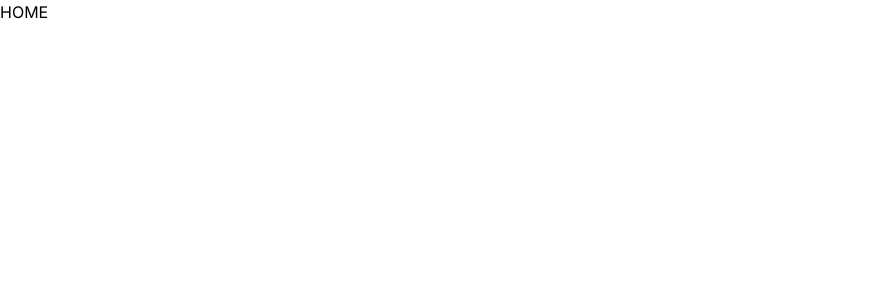
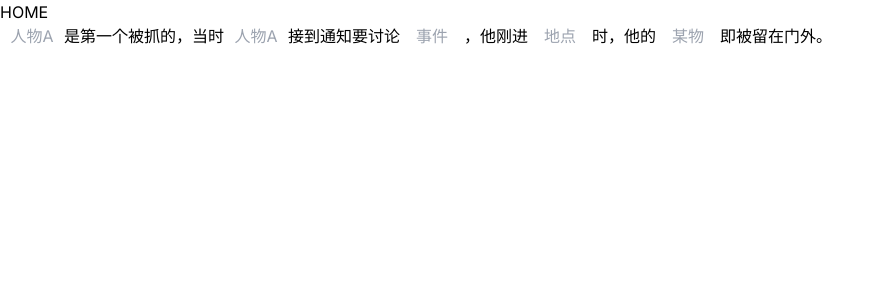
Before and after one commit to EvenL94/meme-joke-generator, a Next.js app: page / in a window 1280 px wide. Shown: the top 300 px of the page, without its empty margins (0-884 px from the left). Built offline with nearby package versions, Linux system fonts and the light colour scheme.

Commit message:
Add whw generator and TextReplacement component

```diff
--- /dev/null
+++ b/src/app/components/GeneratorWhw.tsx
@@ -0,0 +1,71 @@
+"use client";
+
+import React, { useState } from "react";
+import { emptyContentSet } from "@/app/functions";
+import TextReplacement from "./TextReplacement";
+
+const GeneratorFactory: React.FC = ({}) => {
+  const contents: { [key: string]: string } = {
+    charA: "人物A",
+    charB: "人物B",
+    charC: "人物C",
+    event: "事件",
+    loc: "地点",
+    sth: "某物",
+  };
+
+  const [replacements, setReplacements] = useState<{ [key: string]: string }>(
+    emptyContentSet(contents)
+  );
+
+  const handleChange = (
+    event: React.ChangeEvent<HTMLInputElement>,
+    label: string
+  ) => {
+    setReplacements((prev) => ({ ...prev, [label]: event.target.value }));
+  };
+
+  return (
+    <div>
+      <p>
+        <TextReplacement
+          label="charA"
+          contents={contents}
+          replacements={replacements}
+          onChange={handleChange}
+        />
+        是第一个被抓的，当时
+        <TextReplacement
+          label="charA"
+          contents={contents}
+          replacements={replacements}
+          onChange={handleChange}
+        />
+        接到通知要讨论
+        <TextReplacement
+          label="event"
+          contents={contents}
+          replacements={replacements}
+          onChange={handleChange}
+        />
+        ，他刚进
+        <TextReplacement
+          label="loc"
+          contents={contents}
+          replacements={replacements}
+          onChange={handleChange}
+        />
+        时，他的
+        <TextReplacement
+          label="sth"
+          contents={contents}
+          replacements={replacements}
+          onChange={handleChange}
+        />
+        即被留在门外。
+      </p>
+    </div>
+  );
+};
+
+export default GeneratorFactory;
--- /dev/null
+++ b/src/app/components/TextReplacement.tsx
@@ -0,0 +1,28 @@
+import React from "react";
+
+interface TextReplacementProps {
+  label: string;
+  contents: { [key: string]: string };
+  replacements: { [key: string]: string };
+  onChange: (e: React.ChangeEvent<HTMLInputElement>, label: string) => void;
+}
+
+const TextReplacement: React.FC<TextReplacementProps> = ({
+  label,
+  contents,
+  replacements,
+  onChange,
+}) => {
+  return (
+    <input
+      className="w-16 outline-none hover:bg-blue-100 text-center placeholder:text-center"
+      placeholder={contents[label]}
+      value={replacements[label]}
+      onChange={(event) => {
+        onChange(event, label);
+      }}
+    />
+  );
+};
+
+export default TextReplacement;
--- /dev/null
+++ b/src/app/functions.ts
@@ -0,0 +1,13 @@
+// Replace contents to empty string to set initial status of a generator
+export function emptyContentSet(set: { [key: string]: string }): {
+  [key: string]: string;
+} {
+  const newObj: { [key: string]: string } = {};
+  for (const key in set) {
+    if (set.hasOwnProperty(key)) {
+      newObj[key] = "";
+    }
+  }
+
+  return newObj;
+}
--- a/src/app/page.tsx
+++ b/src/app/page.tsx
@@ -1,117 +1,20 @@
-import Image from "next/image";
+"use client";
+
+import React, { useState } from "react";
+import GeneratorWhw from "./components/GeneratorWhw";
 
 export default function Home() {
+  // const [val, setVal] = useState("");
+  // const handleChangeVal = (event: React.ChangeEvent<HTMLInputElement>) => {
+  //   setVal(event.target.value);
+  // };
   return (
-    // <main className="flex min-h-screen flex-col items-center justify-between p-24">
-    //   <div className="z-10 w-full max-w-5xl items-center justify-between font-mono text-sm lg:flex">
-    //     <p className="fixed left-0 top-0 flex w-full justify-center border-b border-gray-300 bg-gradient-to-b from-zinc-200 pb-6 pt-8 backdrop-blur-2xl dark:border-neutral-800 dark:bg-zinc-800/30 dark:from-inherit lg:static lg:w-auto  lg:rounded-xl lg:border lg:bg-gray-200 lg:p-4 lg:dark:bg-zinc-800/30">
-    //       Get started by editing&nbsp;
-    //       <code className="font-mono font-bold">src/app/page.tsx</code>
-    //     </p>
-    //     <div className="fixed bottom-0 left-0 flex h-48 w-full items-end justify-center bg-gradient-to-t from-white via-white dark:from-black dark:via-black lg:static lg:size-auto lg:bg-none">
-    //       <a
-    //         className="pointer-events-none flex place-items-center gap-2 p-8 lg:pointer-events-auto lg:p-0"
-    //         href="https://vercel.com?utm_source=create-next-app&utm_medium=appdir-template&utm_campaign=create-next-app"
-    //         target="_blank"
-    //         rel="noopener noreferrer"
-    //       >
-    //         By{" "}
-    //         <Image
-    //           src="/vercel.svg"
-    //           alt="Vercel Logo"
-    //           className="dark:invert"
-    //           width={100}
-    //           height={24}
-    //           priority
-    //         />
-    //       </a>
-    //     </div>
-    //   </div>
-
-    //   <div className="relative z-[-1] flex place-items-center before:absolute before:h-[300px] before:w-full before:-translate-x-1/2 before:rounded-full before:bg-gradient-radial before:from-white before:to-transparent before:blur-2xl before:content-[''] after:absolute after:-z-20 after:h-[180px] after:w-full after:translate-x-1/3 after:bg-gradient-conic after:from-sky-200 after:via-blue-200 after:blur-2xl after:content-[''] before:dark:bg-gradient-to-br before:dark:from-transparent before:dark:to-blue-700 before:dark:opacity-10 after:dark:from-sky-900 after:dark:via-[#0141ff] after:dark:opacity-40 sm:before:w-[480px] sm:after:w-[240px] before:lg:h-[360px]">
-    //     <Image
-    //       className="relative dark:drop-shadow-[0_0_0.3rem_#ffffff70] dark:invert"
-    //       src="/next.svg"
-    //       alt="Next.js Logo"
-    //       width={180}
-    //       height={37}
-    //       priority
-    //     />
-    //   </div>
-
-    //   <div className="mb-32 grid text-center lg:mb-0 lg:w-full lg:max-w-5xl lg:grid-cols-4 lg:text-left">
-    //     <a
-    //       href="https://nextjs.org/docs?utm_source=create-next-app&utm_medium=appdir-template&utm_campaign=create-next-app"
-    //       className="group rounded-lg border border-transparent px-5 py-4 transition-colors hover:border-gray-300 hover:bg-gray-100 hover:dark:border-neutral-700 hover:dark:bg-neutral-800/30"
-    //       target="_blank"
-    //       rel="noopener noreferrer"
-    //     >
-    //       <h2 className="mb-3 text-2xl font-semibold">
-    //         Docs{" "}
-    //         <span className="inline-block transition-transform group-hover:translate-x-1 motion-reduce:transform-none">
-    //           -&gt;
-    //         </span>
-    //       </h2>
-    //       <p className="m-0 max-w-[30ch] text-sm opacity-50">
-    //         Find in-depth information about Next.js features and API.
-    //       </p>
-    //     </a>
-
-    //     <a
-    //       href="https://nextjs.org/learn?utm_source=create-next-app&utm_medium=appdir-template-tw&utm_campaign=create-next-app"
-    //       className="group rounded-lg border border-transparent px-5 py-4 transition-colors hover:border-gray-300 hover:bg-gray-100 hover:dark:border-neutral-700 hover:dark:bg-neutral-800/30"
-    //       target="_blank"
-    //       rel="noopener noreferrer"
-    //     >
-    //       <h2 className="mb-3 text-2xl font-semibold">
-    //         Learn{" "}
-    //         <span className="inline-block transition-transform group-hover:translate-x-1 motion-reduce:transform-none">
-    //           -&gt;
-    //         </span>
-    //       </h2>
-    //       <p className="m-0 max-w-[30ch] text-sm opacity-50">
-    //         Learn about Next.js in an interactive course with&nbsp;quizzes!
-    //       </p>
-    //     </a>
-
-    //     <a
-    //       href="https://vercel.com/templates?framework=next.js&utm_source=create-next-app&utm_medium=appdir-template&utm_campaign=create-next-app"
-    //       className="group rounded-lg border border-transparent px-5 py-4 transition-colors hover:border-gray-300 hover:bg-gray-100 hover:dark:border-neutral-700 hover:dark:bg-neutral-800/30"
-    //       target="_blank"
-    //       rel="noopener noreferrer"
-    //     >
-    //       <h2 className="mb-3 text-2xl font-semibold">
-    //         Templates{" "}
-    //         <span className="inline-block transition-transform group-hover:translate-x-1 motion-reduce:transform-none">
-    //           -&gt;
-    //         </span>
-    //       </h2>
-    //       <p className="m-0 max-w-[30ch] text-sm opacity-50">
-    //         Explore starter templates for Next.js.
-    //       </p>
-    //     </a>
-
-    //     <a
-    //       href="https://vercel.com/new?utm_source=create-next-app&utm_medium=appdir-template&utm_campaign=create-next-app"
-    //       className="group rounded-lg border border-transparent px-5 py-4 transition-colors hover:border-gray-300 hover:bg-gray-100 hover:dark:border-neutral-700 hover:dark:bg-neutral-800/30"
-    //       target="_blank"
-    //       rel="noopener noreferrer"
-    //     >
-    //       <h2 className="mb-3 text-2xl font-semibold">
-    //         Deploy{" "}
-    //         <span className="inline-block transition-transform group-hover:translate-x-1 motion-reduce:transform-none">
-    //           -&gt;
-    //         </span>
-    //       </h2>
-    //       <p className="m-0 max-w-[30ch] text-balance text-sm opacity-50">
-    //         Instantly deploy your Next.js site to a shareable URL with Vercel.
-    //       </p>
-    //     </a>
-    //   </div>
-    // </main>
-
     <div>
       <p> HOME</p>
+      {/* <GeneratorFactory genContent={generators[0]} /> */}
+      <GeneratorWhw />
+      {/* <input placeholder="input 1" value={val} onChange={handleChangeVal} />
+      <input placeholder="input 2" value={val} onChange={handleChangeVal} /> */}
     </div>
   );
 }
```
Also changed, not shown: src/app/globals.css (+0 -30 lines).
